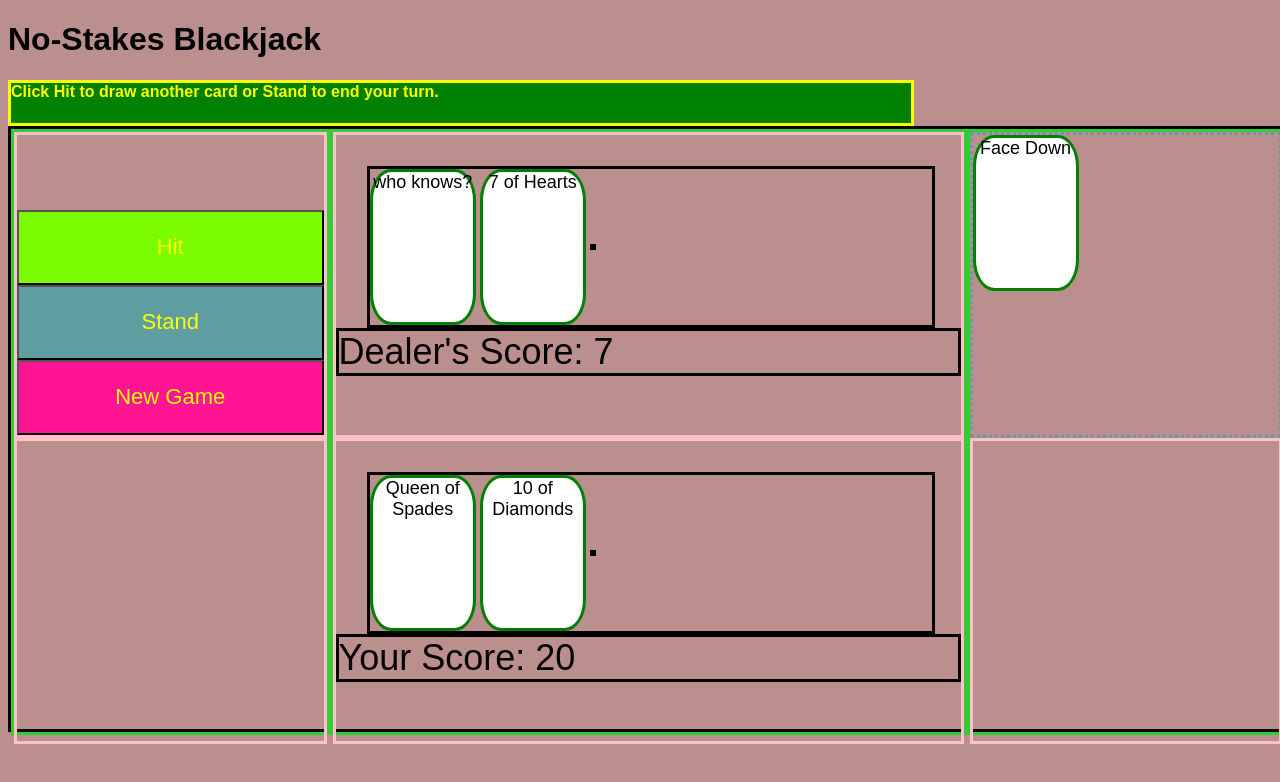
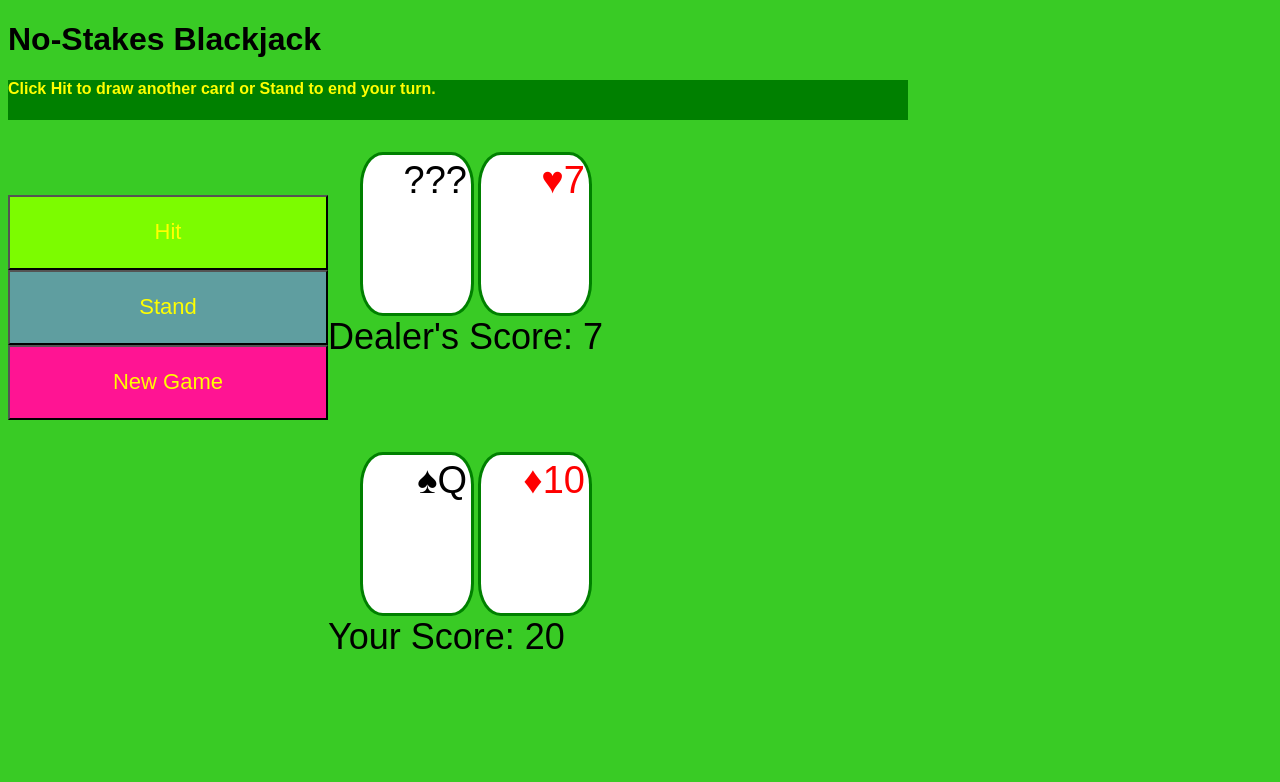
Before and after one commit to lcmaximum/blackjack, a plain HTML site: page index.html in a window 1280 px wide. Both pictures are taken after a click on the button "Deal". Drawn offline with Linux system fonts and the light colour scheme.

Commit message:
updates card faces

```diff
--- a/index.html
+++ b/index.html
@@ -1,65 +1,51 @@
 <!DOCTYPE html>
-<html>
-
+<html lang="en">
   <head>
-  <meta charset="utf-8">
-  <meta name="viewport" content="width=device-width">
+    <meta charset="UTF-8" />
+    <meta name="viewport" content="width=device-width, initial-scale=1.0" />
+    <meta http-equiv="X-UA-Compatible" content="ie=edge" />
     <title>No-Stakes Blackjack</title>
     <link href="style.css" rel="stylesheet" type="text/css" />
     <script defer src="script.js"></script>
   </head>
-
   <body>
     <h1>No-Stakes Blackjack</h1>
-<div id = "secret-div"><h3>Welcome! Please press Deal to begin.</h3></div>
-<div id ="layout">
-  <div class = "column" id = "column-1">
-  <div id="deal-new-game" class ="major-div">
-    <button id ="deal-button">Deal</button>
-    <button id ="hit-button">Hit</button>
-    <button id ="stand-button">Stand</button>
-    <button id = "new-game-button">New Game</button>
+    <div id="secret-div"><h3>Welcome! Please press Deal to begin.</h3></div>
+    <div id="layout">
+      <div class="column" id="column-1">
+        <div id="deal-new-game" class="major-div">
+          <button id="deal-button">Deal</button>
+          <button id="hit-button">Hit</button>
+          <button id="stand-button">Stand</button>
+          <button id="new-game-button">New Game</button>
         </div>
 
-   <div id = "stand" class = "major-div">
-
-
+        <div id="stand" class="major-div"></div>
       </div>
 
-
+      <div id="column-2" class="column">
+        <div id="dealer-side" class="play-side major-div">
+          <div id="dealer-hand" class="hand">
+            <div class="card face-down round-1" id="secret-card"></div>
+            <div class="card face-up round-1" id="dealer-card-1"></div>
+            <div class="extra-cards" id="dealer-extra-cards"></div>
           </div>
-
-  <div id ="column-2" class = "column">
-    <div id = "dealer-side" class =" play-side major-div">
-      <div id = "dealer-hand" class = "hand">
-      <div class = "card face-down round-1" id ="secret-card">Face Down</div>
-        <div class = "card face-up round-1" id ="dealer-card-1"></div>
-        <div class = "extra-cards" id = "dealer-extra-cards">
-        </div></div> <div id ="dealer-score" class="score">Dealer score: 0</div></div>
-    <div id = "player-side" class ="play-side major-div">
-      <div id = "player-hand" class = "hand">
-        <div class = "card face-up round-1" id = "player-card-1"></div>
-        <div class = "card face-up round-1" id = "player-card-2"></div>
-        <div class= "extra-cards" id = "player-extra-cards">
-
+          <div id="dealer-score" class="score">Dealer score: 0</div>
         </div>
+        <div id="player-side" class="play-side major-div">
+          <div id="player-hand" class="hand">
+            <div class="card face-up round-1" id="player-card-1"></div>
+            <div class="card face-up round-1" id="player-card-2"></div>
+            <div class="extra-cards" id="player-extra-cards"></div>
           </div>
-      <div id ="player-score" class='score'>Your Score:0 </div>
+          <div id="player-score" class="score">Your Score:0</div>
         </div>
       </div>
 
-
-<div id = "column-3" class = "column">
-  <div id = "deck-div" class ="major-div">
-
-    <div class = "card deck" id = "game-deck">Face Down</div>
-
-  </div>
-  <div id ="hit" class ="major-div">
-
-    </div>
+      <div id="column-3" class="column">
+        <div id="deck-div" class="major-div"></div>
+        <div id="hit" class="major-div"></div>
       </div>
     </div>
   </body>
-
 </html>
--- a/script.js
+++ b/script.js
@@ -1,93 +1,151 @@
 class Player {
-    constructor(hand,score,isDealer,isWinner, boardSide,extraCardDiv, scoreEl){
+  constructor(
+    hand,
+    score,
+    isDealer,
+    isWinner,
+    boardSide,
+    extraCardDiv,
+    scoreEl
+  ) {
     this.hand = hand;
     this.score = score;
     this.isDealer = isDealer;
     this.isWinner = isWinner;
     this.boardSide = boardSide;
-      this.extraCardDiv = extraCardDiv
-      this.scoreEl = scoreEl
+    this.extraCardDiv = extraCardDiv;
+    this.scoreEl = scoreEl;
   }
 }
 
-  const playerScoreEl = document.getElementById("player-score")
-  const dealerScoreEl = document.getElementById("dealer-score")
+const playerScoreEl = document.getElementById("player-score");
+const dealerScoreEl = document.getElementById("dealer-score");
 
-  const playerSide = document.getElementById('player-side')
-  const dealerSide = document.getElementById('dealer-side')
+const playerSide = document.getElementById("player-side");
+const dealerSide = document.getElementById("dealer-side");
 
-  const secretDiv = document.getElementById('secret-div')
+const secretDiv = document.getElementById("secret-div");
 
-  const faceUp = document.querySelectorAll("face-up")
+const clubs2 = ["clubs", "♣", "2", 2, false];
+const clubs3 = ["clubs", "♣", "3", 3, false];
+const clubs4 = ["clubs", "♣", "4", 4, false];
+const clubs5 = ["clubs", "♣", "5", 5, false];
+const clubs6 = ["clubs", "♣", "6", 6, false];
+const clubs7 = ["clubs", "♣", "7", 7, false];
+const clubs8 = ["clubs", "♣", "8", 8, false];
+const clubs9 = ["clubs", "♣", "9", 9, false];
+const clubs10 = ["clubs", "♣", "10", 10, false];
+const clubsJack = ["clubs", "♣", "J", 10, false];
+const clubsQueen = ["clubs", "♣", "Q", 10, false];
+const clubsKing = ["clubs", "♣", "K", 10, false];
+const clubsAce = ["clubs", "♣", "A", 10, true];
+const diamonds2 = ["diamonds", "♦", "2", 2, false];
+const diamonds3 = ["diamonds", "♦", "3", 3, false];
+const diamonds4 = ["diamonds", "♦", "4", 4, false];
+const diamonds5 = ["diamonds", "♦", "5", 5, false];
+const diamonds6 = ["diamonds", "♦", "6", 6, false];
+const diamonds7 = ["diamonds", "♦", "7", 7, false];
+const diamonds8 = ["diamonds", "♦", "8", 8, false];
+const diamonds9 = ["diamonds", "♦", "9", 9, false];
+const diamonds10 = ["diamonds", "♦", "10", 10, false];
+const diamondsJack = ["diamonds", "♦", "J", 10, false];
+const diamondsQueen = ["diamonds", "♦", "Q", 10, false];
+const diamondsKing = ["diamonds", "♦", "K", 10, false];
+const diamondsAce = ["diamonds", "♦", "A", 10, true];
+const spades2 = ["spades", "♠", "2", 2, false];
+const spades3 = ["spades", "♠", "3", 3, false];
+const spades4 = ["spades", "♠", "4", 4, false];
+const spades5 = ["spades", "♠", "5", 5, false];
+const spades6 = ["spades", "♠", "6", 6, false];
+const spades7 = ["spades", "♠", "7", 7, false];
+const spades8 = ["spades", "♠", "8", 8, false];
+const spades9 = ["spades", "♠", "9", 9, false];
+const spades10 = ["spades", "♠", "10", 10, false];
+const spadesJack = ["spades", "♠", "J", 10, false];
+const spadesQueen = ["spades", "♠", "Q", 10, false];
+const spadesKing = ["spades", "♠", "K", 10, false];
+const spadesAce = ["spades", "♠", "A", 10, true];
+const hearts2 = ["hearts", "♥", "2", 2, false];
+const hearts3 = ["hearts", "♥", "3", 3, false];
+const hearts4 = ["hearts", "♥", "4", 4, false];
+const hearts5 = ["hearts", "♥", "5", 5, false];
+const hearts6 = ["hearts", "♥", "6", 6, false];
+const hearts7 = ["hearts", "♥", "7", 7, false];
+const hearts8 = ["hearts", "♥", "8", 8, false];
+const hearts9 = ["hearts", "♥", "9", 9, false];
+const hearts10 = ["hearts", "♥", "10", 10, false];
+const heartsJack = ["hearts", "♥", "J", 10, false];
+const heartsQueen = ["hearts", "♥", "Q", 10, false];
+const heartsKing = ["hearts", "♥", "K", 10, false];
+const heartsAce = ["hearts", "♥", "A", 10, true];
 
-  const clubs2 = ["2 of Clubs", 2]
-  const clubs3 = ["3 of Clubs", 3]
-  const clubs4 = ["4 of Clubs", 4]
-  const clubs5 = ["5 of Clubs", 5]
-  const clubs6 = ["6 of Clubs", 6]
-  const clubs7 = ["7 of Clubs", 7]
-  const clubs8 = ["8 of Clubs", 8]
-  const clubs9 = ["9 of Clubs", 9]
-  const clubs10 = ["10 of Clubs", 10]
-  const clubsJack = ['Jack of Clubs', 10]
-  const clubsQueen = ['Queen of Clubs', 10]
-  const clubsKing = ['King of Clubs', 10]
-  const clubsAce= ['Ace of Clubs', 11, true]
-  const diamonds2 = ["2 of Diamonds", 2]
-  const diamonds3 = ["3 of Diamonds", 3]
-  const diamonds4 = ["4 of Diamonds", 4]
-  const diamonds5 = ["5 of Diamonds", 5]
-  const diamonds6 = ["6 of Diamonds", 6]
-  const diamonds7 = ["7 of Diamonds", 7]
-  const diamonds8 = ["8 of Diamonds", 8]
-  const diamonds9 = ["9 of Diamonds", 9]
-  const diamonds10 = ["10 of Diamonds", 10]
-  const diamondsJack = ['Jack of Diamonds', 10]
-  const diamondsQueen = ['Queen of Diamonds', 10]
-  const diamondsKing = ['King of Diamonds', 10]
-  const diamondsAce= ['Ace of Diamonds', 11, true]
-  const spades2 = ["2 of Spades", 2]
-  const spades3 = ["3 of Spades", 3]
-  const spades4 = ["4 of Spades", 4]
-  const spades5 = ["5 of Spades", 5]
-  const spades6 = ["6 of Spades", 6]
-  const spades7 = ["7 of Spades", 7]
-  const spades8 = ["8 of Spades", 8]
-  const spades9 = ["9 of Spades", 9]
-  const spades10 = ["10 of Spades", 10]
-  const spadesJack = ['Jack of Spades', 10]
-  const spadesQueen = ['Queen of Spades', 10]
-  const spadesKing = ['King of Spades', 10]
-  const spadesAce= ['Ace of Spades', 11, true]
-  const hearts2 = ["2 of Hearts", 2]
-  const hearts3 = ["3 of Hearts", 3]
-  const hearts4 = ["4 of Hearts", 4]
-  const hearts5 = ["5 of Hearts", 5]
-  const hearts6 = ["6 of Hearts", 6]
-  const hearts7 = ["7 of Hearts", 7]
-  const hearts8 = ["8 of Hearts", 8]
-  const hearts9 = ["9 of Hearts", 9]
-  const hearts10 = ["10 of Hearts", 10]
-  const heartsJack = ['Jack of Hearts', 10]
-  const heartsQueen = ['Queen of Hearts', 10]
-  const heartsKing = ['King of Hearts', 10]
-  const heartsAce= ['Ace of Hearts', true]
+const fullDeck = [
+  clubs2,
+  clubs3,
+  clubs4,
+  clubs5,
+  clubs6,
+  clubs7,
+  clubs8,
+  clubs9,
+  clubs10,
+  clubsJack,
+  clubsQueen,
+  clubsKing,
+  clubsAce,
+  diamonds2,
+  diamonds3,
+  diamonds4,
+  diamonds5,
+  diamonds6,
+  diamonds7,
+  diamonds8,
+  diamonds9,
+  diamonds10,
+  diamondsJack,
+  diamondsQueen,
+  diamondsKing,
+  diamondsAce,
+  spades2,
+  spades3,
+  spades4,
+  spades5,
+  spades6,
+  spades7,
+  spades8,
+  spades9,
+  spades10,
+  spadesJack,
+  spadesQueen,
+  spadesKing,
+  spadesAce,
+  hearts2,
+  hearts3,
+  hearts4,
+  hearts5,
+  hearts6,
+  hearts7,
+  hearts8,
+  hearts9,
+  hearts10,
+  heartsJack,
+  heartsQueen,
+  heartsKing,
+  heartsAce
+]; //reset button
 
-  const fullDeck = [clubs2, clubs3, clubs4, clubs5, clubs6, clubs7, clubs8, clubs9, clubs10, clubsJack, clubsQueen, clubsKing, clubsAce, diamonds2, diamonds3, diamonds4, diamonds5, diamonds6, diamonds7, diamonds8, diamonds9, diamonds10, diamondsJack, diamondsQueen, diamondsKing, diamondsAce, spades2, spades3, spades4, spades5, spades6, spades7, spades8, spades9, spades10, spadesJack, spadesQueen, spadesKing, spadesAce, hearts2, hearts3, hearts4, hearts5, hearts6, hearts7, hearts8, hearts9, hearts10, heartsJack, heartsQueen, heartsKing, heartsAce]//reset button
+const usedIdx = [];
 
-  usedIdx =[]
-
-  const mysteryCard = dealSecretCard()
-
+const mysteryCard = dealSecretCard();
 
 const firstCard = document.getElementById("player-card-1");
 
 const secondCard = document.getElementById("dealer-card-1");
-  console.log('d' + secondCard.innerText)
+console.log("d" + secondCard.innerText);
 
 const thirdCard = document.getElementById("player-card-2");
 
-  const secretCard = document.getElementById("secret-card")
+const secretCard = document.getElementById("secret-card");
 
 const dealBtn = document.getElementById("deal-button");
 
@@ -95,158 +153,171 @@ class Player {
 
 const standBtn = document.getElementById("stand-button");
 
-  const newGameButton = document.getElementById("new-game-button")
+const newGameButton = document.getElementById("new-game-button");
 
-  const extraCards = document.querySelectorAll('extra-cards');
-  const playerExtraCards =document.getElementById('player-extra-cards');
-  const dealerExtraCards =document.getElementById ('dealer-extra-cards')
+const playerExtraCards = document.getElementById("player-extra-cards");
+const dealerExtraCards = document.getElementById("dealer-extra-cards");
 
-  const dealerScore = document.getElementById('dealer-score');
+const dealerScore = document.getElementById("dealer-score");
 
-  const playerScore = document.getElementById('player-score')
+const playerScore = document.getElementById("player-score");
 
-  player1 = new Player([],0, false, false,playerSide, playerExtraCards, playerScoreEl);
-  dealer = new Player([],0, true, false, dealerSide, dealerExtraCards, dealerScoreEl)
+const player1 = new Player(
+  [],
+  0,
+  false,
+  false,
+  playerSide,
+  playerExtraCards,
+  playerScoreEl
+);
+const dealer = new Player(
+  [],
+  0,
+  true,
+  false,
+  dealerSide,
+  dealerExtraCards,
+  dealerScoreEl
+);
 
-  function isAce(card) {
-    if (card.length == 3) {
-      return true
-    }else {
-      return false
+function isRed(card) {
+  if (card[0] === "diamonds" || card[0] === "hearts") {
+    return true;
+  } else {
+    return false;
   }
 }
 
+function isAce(card) {
+  return card[4];
+}
+
 function generateIdx() {
-    let idx = Math.floor(Math.random() * 52)
+  let idx = Math.floor(Math.random() * 52);
   if (usedIdx.includes(idx)) {
-      idx += 1
+    idx += 1;
   }
-    usedIdx.push(idx)
-    return idx
+  usedIdx.push(idx);
+  return idx;
 }
 
 function dealSecretCard() {
-    let idx = generateIdx()
-    let faceDownCard = fullDeck[idx]
-    return faceDownCard
+  let idx = generateIdx();
+  let faceDownCard = fullDeck[idx];
+  return faceDownCard;
 }
 function revealSecretCard() {
-
-    secretCard.innerText = mysteryCard[0]
-
+  if (isRed(mysteryCard)) {
+    secretCard.style = "color:red";
+  }
+  secretCard.textContent = mysteryCard[1] + mysteryCard[2];
 }
 
-  function dealCard(player,deck, destination) {
-
-    let idx = generateIdx()
+function dealCard(player, deck, destination) {
+  let idx = generateIdx();
   let newCard = deck[idx];
-    player.hand.push(newCard)
-    calculateScore(player)
-    console.log('b '+player.isDealer +" "+player.hand+' , '+player.score)
-   displayScore(player)
-    destination.innerText = newCard[0]
-
+  player.hand.push(newCard);
+  calculateScore(player);
+  console.log(
+    "b " + player.isDealer + " " + player.hand + " , " + player.score
+  );
+  displayScore(player);
+  if (isRed(newCard)) {
+    destination.style = "color:red";
+  }
+  destination.textContent = newCard[1] + newCard[2];
 }
 
 function dealFirstRound() {
-    dealBtn.style.visibility = 'hidden';
+  dealBtn.style.visibility = "hidden";
   newGameButton.style.visibility = "visible";
   hitBtn.style.visibility = "visible";
   standBtn.style.visibility = "visible";
 
-    dealCard(player1, fullDeck, firstCard)
-    dealCard(dealer, fullDeck, secondCard)
-    dealCard(player1, fullDeck, thirdCard)
+  dealCard(player1, fullDeck, firstCard);
+  dealCard(dealer, fullDeck, secondCard);
+  dealCard(player1, fullDeck, thirdCard);
 
-    firstCard.innerText =player1.hand[0][0]
-    secondCard.innerText = dealer.hand[0][0]
-    thirdCard.innerText = player1.hand[1][0]
-    secretCard.innerText = "who knows?";
-
+  firstCard.textContent = player1.hand[0][1] + player1.hand[0][2];
+  secondCard.textContent = dealer.hand[0][1] + dealer.hand[0][2];
+  thirdCard.textContent = player1.hand[1][1] + player1.hand[1][2];
+  secretCard.textContent = "???";
 }
 
 function calculateScore(player) {
   player.score = 0;
-    player.hand.forEach(function(e){
+  player.hand.forEach(function (e) {
     if (isAce(e) === false) {
-      player.score +=e[1]} else if
-         (isAce(e) === true && player.score + 11 >21) {
-          player.score +=1} else {
-            player.score +=11
+      player.score += e[3];
+    } else if (isAce(e) === true && player.score + 11 > 21) {
+      player.score += 1;
+    } else {
+      player.score += 11;
     }
-
-      })
-
+  });
 }
 function displayScore(player) {
   if (player.isDealer === true) {
-      player.scoreEl.innerText = "Dealer's Score: " + player.score
+    player.scoreEl.innerText = "Dealer's Score: " + player.score;
   } else {
-      player.scoreEl.innerText = "Your Score: " + player.score
-      secretDiv.innerText = "Click Hit to draw another card or Stand to end your turn."
+    player.scoreEl.innerText = "Your Score: " + player.score;
+    secretDiv.innerText =
+      "Click Hit to draw another card or Stand to end your turn.";
   }
-
 }
 
 function endRound(player, dealer) {
-    let result = ''
+  let result = "";
   if (player.score > 21) {
     revealSecretCard();
     calculateScore(dealer);
-      result = "BUST! Dealer wins!"
-    } else if
-      (dealer.score > 21) {
-      result = "BUST! You win!"
-  } else if
-    (player.score > dealer.score) {
-      result = "You win!"
-    } else if
-      (player.score === dealer.score){
-      result = "Push!"} else if (dealer.score > player.score) {
-       result = "Dealer wins!"
+    result = "BUST! Dealer wins!";
+  } else if (dealer.score > 21) {
+    result = "BUST! You win!";
+  } else if (player.score > dealer.score) {
+    result = "You win!";
+  } else if (player.score === dealer.score) {
+    result = "Push!";
+  } else if (dealer.score > player.score) {
+    result = "Dealer wins!";
   }
 
-
-    console.log(result)
-    secretDiv.innerText = result
-    hitBtn.style.visibility = "hidden"
-    standBtn.style.visibility = "hidden"
+  console.log(result);
+  secretDiv.innerText = result;
+  hitBtn.style.visibility = "hidden";
+  standBtn.style.visibility = "hidden";
 }
 
+function chooseHit(player) {
+  let extraCard = document.createElement("div");
+  extraCard.classList.add("card");
 
-  function chooseHit(player) {
-    extraCard = document.createElement('div')
-    extraCard.classList.add('card')
-
-    player.extraCardDiv.appendChild(extraCard)
-    dealCard(player,fullDeck,extraCard)
-    calculateScore(player)
-    console.log(player.score)
+  player.extraCardDiv.appendChild(extraCard);
+  dealCard(player, fullDeck, extraCard);
+  calculateScore(player);
+  console.log(player.score);
   if (player.score > 21) {
-      endRound(player1,dealer)
-    } else if
-      (player.score === 21) {
-        chooseStand(player)
+    endRound(player1, dealer);
+  } else if (player.score === 21) {
+    chooseStand(player);
   }
 }
 
-
 function chooseStand() {
-    dealer.hand.push(mysteryCard)
-    revealSecretCard()
-    while (dealer.score< 17) {
-      chooseHit(dealer)
+  dealer.hand.push(mysteryCard);
+  revealSecretCard();
+  while (dealer.score < 17) {
+    chooseHit(dealer);
   }
-      endRound(player1, dealer)
+  endRound(player1, dealer);
 }
 
-
-
 function newGame() {
-    location.reload()
+  location.reload();
 }
 
-  dealBtn.addEventListener('click', dealFirstRound);
-  hitBtn.addEventListener('click', chooseHit.bind(null,player1))
-  standBtn.addEventListener('click', chooseStand)
-  newGameButton.addEventListener('click', newGame)
+dealBtn.addEventListener("click", dealFirstRound);
+hitBtn.addEventListener("click", chooseHit.bind(null, player1));
+standBtn.addEventListener("click", chooseStand);
+newGameButton.addEventListener("click", newGame);
--- a/style.css
+++ b/style.css
@@ -1,16 +1,15 @@
-html, body {
+html,
+body {
   height: 100%;
   width: 100%;
   font-family: sans-serif;
-    background-color: rosybrown;
+  background-color: rgb(57, 203, 37);
 }
-
 
 #layout {
   display: grid;
   grid-template-columns: 1fr 2fr 1fr;
   grid-template-rows: 300px 300px;
-
 }
 
 #secret-div {
@@ -21,19 +20,14 @@ html, body {
   font-weight: 700;
 }
 
-  div {
-    border: solid;
-  }
-
 .column {
   display: flex;
   flex-direction: column;
-    border: solid limegreen;
+
   min-height: 600px;
 }
 
 .major-div {
-    border: solid pink;
   min-height: 300px;
 }
 
@@ -52,23 +46,24 @@ html, body {
   border-radius: 20%;
   height: 150px;
   width: 100px;
-    text-align: center;
-    font-size: 18px;
+  text-align: right;
+  justify-content: center;
+  align-items: center;
+  font-size: 38px;
   margin-right: 4px;
+  padding: 4px;
 }
 
 #deck-div {
   display: flex;
-    flex-direction:row;
+  flex-direction: row;
   align-items: flex-start;
   justify-content: flex-start;
-    border: dotted cadetblue;
 }
-
 
 .extra-cards {
   display: flex;
-    flex-direction:row;
+  flex-direction: row;
   align-items: flex-start;
 }
 
@@ -84,20 +79,19 @@ html, body {
   color: yellow;
 }
 
-
 #deal-button {
   visibility: visible;
-
+  border: solid yellow;
   background-color: limegreen;
 }
 
 #hit-button {
   visibility: hidden;
-    background-color: lawngreen
+  background-color: lawngreen;
 }
-  #stand-button{
+#stand-button {
   visibility: hidden;
-    background-color: cadetblue
+  background-color: cadetblue;
 }
 
 #new-game-button {
@@ -105,9 +99,7 @@ html, body {
   visibility: hidden;
   height: 25%;
   width: 100%;
-
 }
-
 
 @media (max-width: 450px) {
   .layout {
```
Lines whose indentation alone changed are shown as unchanged.
